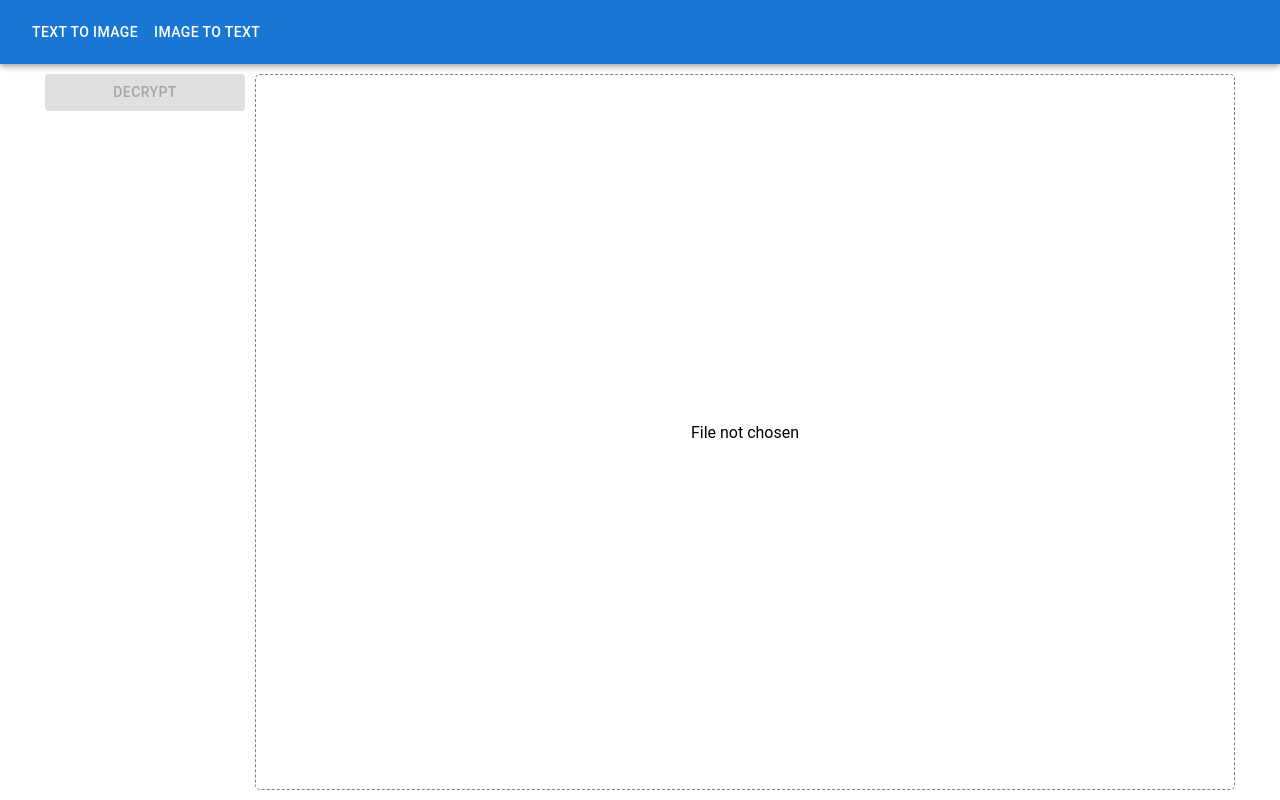
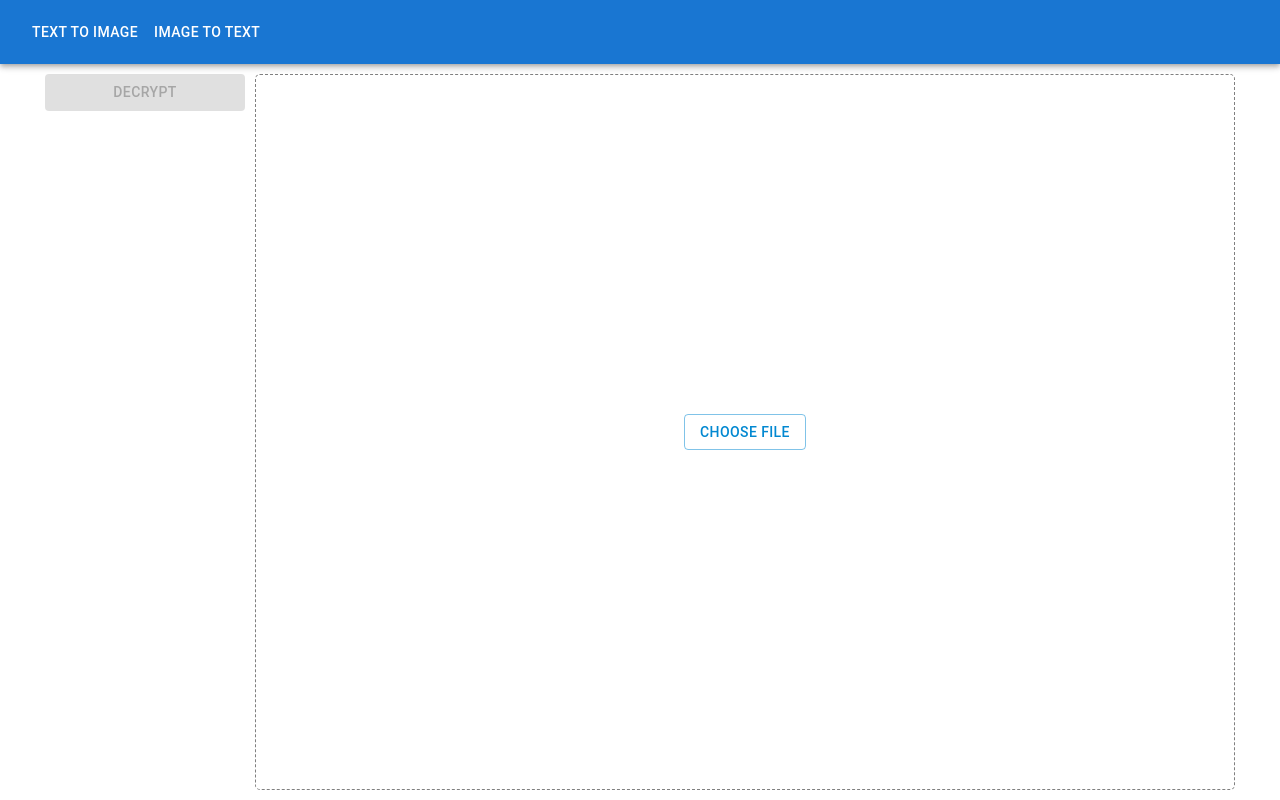
Before and after one commit to ashenBlade/text-2-image, a React (Create React App) app in the folder src/frontend/: page /image/to/text in a window 1280 px wide. Built offline with nearby package versions, Linux system fonts and the light colour scheme; no server answers.

Commit message:
add choose file button click handler

```diff
--- a/src/frontend/src/components/Decryption/Decryption.tsx
+++ b/src/frontend/src/components/Decryption/Decryption.tsx
@@ -1,4 +1,4 @@
-import React, {FC, useState} from 'react';
+import React, {FC, useRef, useState} from 'react';
 import {DecryptionProps} from "./DecryptionProps";
 import MainPageLayout from "../MainPageLayout/MainPageLayout";
 import {ImageFormat} from "../../domain/imageFormat";
@@ -10,6 +10,8 @@ const Decryption: FC<DecryptionProps> = ({decryptor}) => {
     const [uploadedFile, setUploadedFile] = useState<File | null>(null);
     const [convertedText, setConvertedText] = useState<string>();
     const [showModal, setShowModal] = useState(false);
+
+    const inputRef = useRef<HTMLInputElement>(null);
 
     function isFileUploaded() {
         return uploadedFile !== null;
@@ -48,6 +50,18 @@ const Decryption: FC<DecryptionProps> = ({decryptor}) => {
         }
     }
 
+    const inputOnChange = (e: React.ChangeEvent<HTMLInputElement>) => {
+        e.preventDefault();
+        if (e.target.files?.length === 1) {
+            const file = e.target.files[0];
+            setUploadedFile(file);
+        }
+    }
+
+    const clickInput = () => {
+        inputRef.current?.click();
+    }
+
     return (
         <MainPageLayout actionButtons={[
             <Button variant={'contained'}
@@ -71,6 +85,11 @@ const Decryption: FC<DecryptionProps> = ({decryptor}) => {
                          setUploadedFile(file);
                      }
                  }}>
+                <input type={'file'}
+                       multiple={false}
+                       ref={inputRef}
+                       onChange={inputOnChange}
+                       hidden={true}/>
                 <div style={{
                     border: 'gray dashed 1px',
                     borderRadius: 5,
@@ -104,9 +123,11 @@ const Decryption: FC<DecryptionProps> = ({decryptor}) => {
                             </Button>
 
                         </div>
-                        : <p>
-                            File not chosen
-                        </p>}
+                        : <Button variant={'outlined'}
+                                  color={'info'}
+                                  onClick={clickInput}>
+                            Choose file
+                        </Button>}
                 </div>
             </div>
             <Dialog open={showModal}>
```
